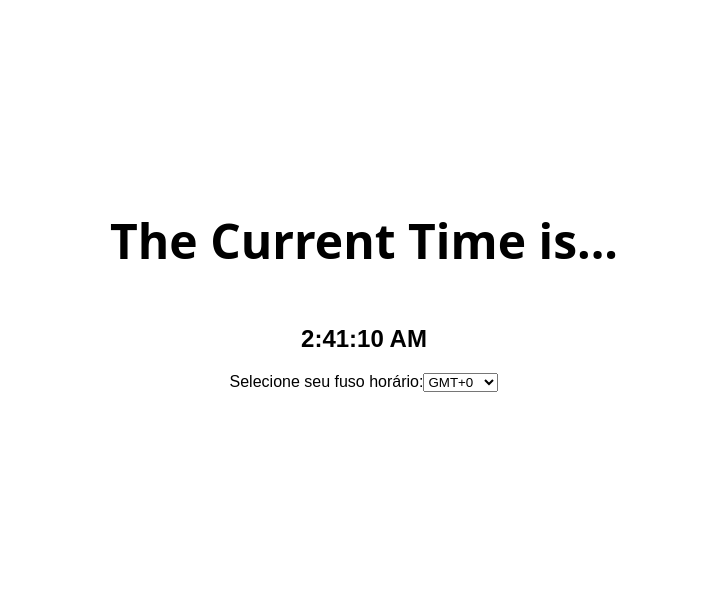
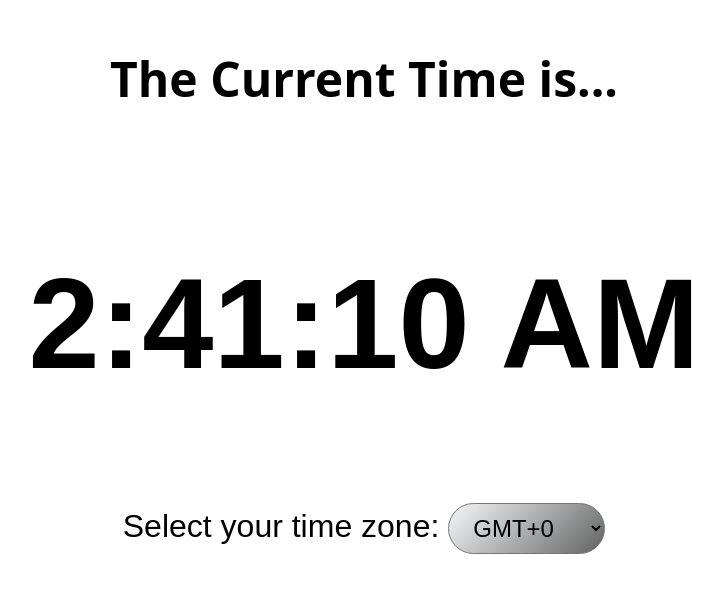
Before and after one commit to danilosnt/Current-Time, a React (Vite) app: page / in a window 1280 px wide. Shown: the part 116-708 px from the top of the page, without its empty margins (276-999 px from the left). Built offline with nearby package versions, Linux system fonts and the light colour scheme.

Commit message:
estilizando o botao gmt

```diff
--- a/src/components/Gmt.jsx
+++ b/src/components/Gmt.jsx
@@ -12,12 +12,10 @@ function GMT() {
     return (
         <div className="container">
             <Hour gmtOffset={gmtOffset} />
-
-            <label>Selecione seu fuso horário:</label>
-            <select
+            <label class="GMT">Select your time zone: </label>
+            <select class="button_gmt"
                 value={gmtOffset}
-                onChange={(e) => setGmtOffset(Number(e.target.value))}
-            >
+                onChange={(e) => setGmtOffset(Number(e.target.value))}>
                 {Array.from({ length: 25 }, (_, i) => i - 12).map((offset) => (
                     <option key={offset} value={offset}>
                         GMT{offset >= 0 ? `+${offset}` : offset}
--- a/src/index.css
+++ b/src/index.css
@@ -10,3 +10,19 @@ body {
 .container {
     text-align: center;
 }
+
+.Hour {
+  font-size: 800%;
+}
+
+.GMT {
+  font-size: 200%;
+}
+
+.button_gmt {
+  font-size: 150%;
+  padding: 10px 20px;
+  background-image: linear-gradient(135deg, #f5f7fa 0%, #636363 100%);
+  box-sizing: border-box;
+  border-radius: 40px;
+}
```
